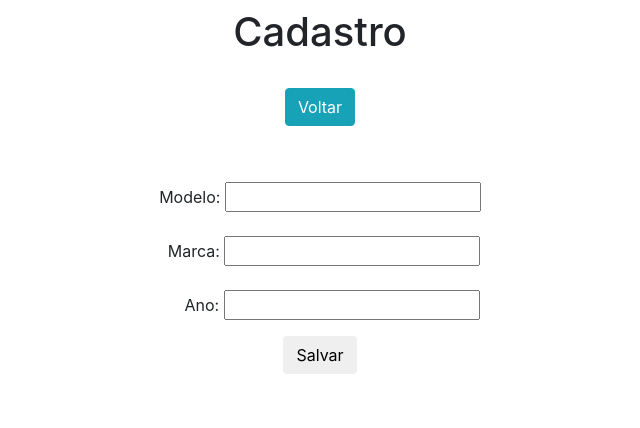
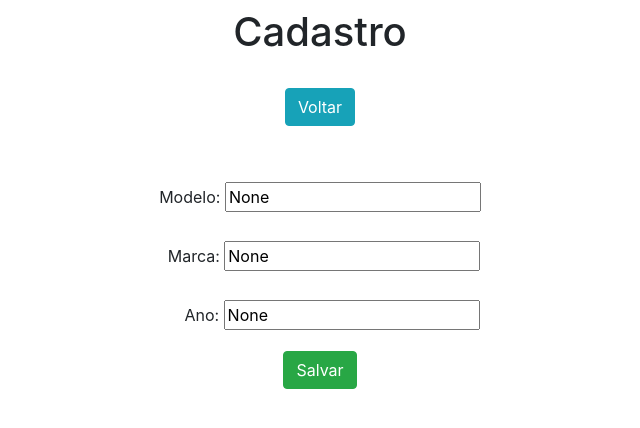
Before and after one commit to rcvdigo/Projeto-Crud-Em-Python, a Django app: page /form/ in a window 1280 px wide; the page is wider, and only the part inside the window is pictured. Shown: the top 428 px of that part, without its empty margins (360-1000 px from the left). Run offline with Django 4.2, Linux system fonts and the light colour scheme; some libraries are stand-ins or nearby versions.

Commit message:
Update form.html

```diff
--- a/appCrud/templates/form.html
+++ b/appCrud/templates/form.html
@@ -22,14 +22,22 @@
             -->
             <!-- A outra forma é está: Se o id for igual ao id do usuário atualiza se não cria-->
             <div id="result"></div>
-            <form name="form" id="form" action="{% if db %}/update/{{db.id}}/{% else %}/create/{% endif %}" method="post">
-                <!-- Fazendo a proteção de dados do formulário -->
-                {% csrf_token %}
-                <div class="form-group mt-4" id="id_modelo">Modelo: {{ form.modelo }}</div>
-                <div class="form-group mt-4 ml-2" id="id_marca">Marca: {{ form.marca }}</div>
-                <div class="form-group mt-4 ml-4" id="id_ano">Ano: {{ form.ano }}</div>
-                <input type="submit" class="btn btn-succes" value="Salvar">
-            </form>
+                <form name="form" id="form" action="{% if db %}/update/{{db.id}}/{% else %}/create/{% endif %}" method="post">
+                    {% csrf_token %}
+                    <div class="form-group mt-4">
+                        <label for="id_modelo">Modelo:</label>
+                        <input type="text" id="id_modelo" name="modelo" value="{{ form.modelo.value }}">
+                    </div>
+                    <div class="form-group mt-4 ml-2">
+                        <label for="id_marca">Marca:</label>
+                        <input type="text" id="id_marca" name="marca" value="{{ form.marca.value }}">
+                    </div>
+                    <div class="form-group mt-4 ml-4">
+                        <label for="id_ano">Ano:</label>
+                        <input type="text" id="id_ano" name="ano" value="{{ form.ano.value }}">
+                    </div>
+                    <input type="submit" class="btn btn-success" value="Salvar">
+                </form>
         </div>
         {% load static %}
         <script src="{% static 'main.js'%}"></script>
```
